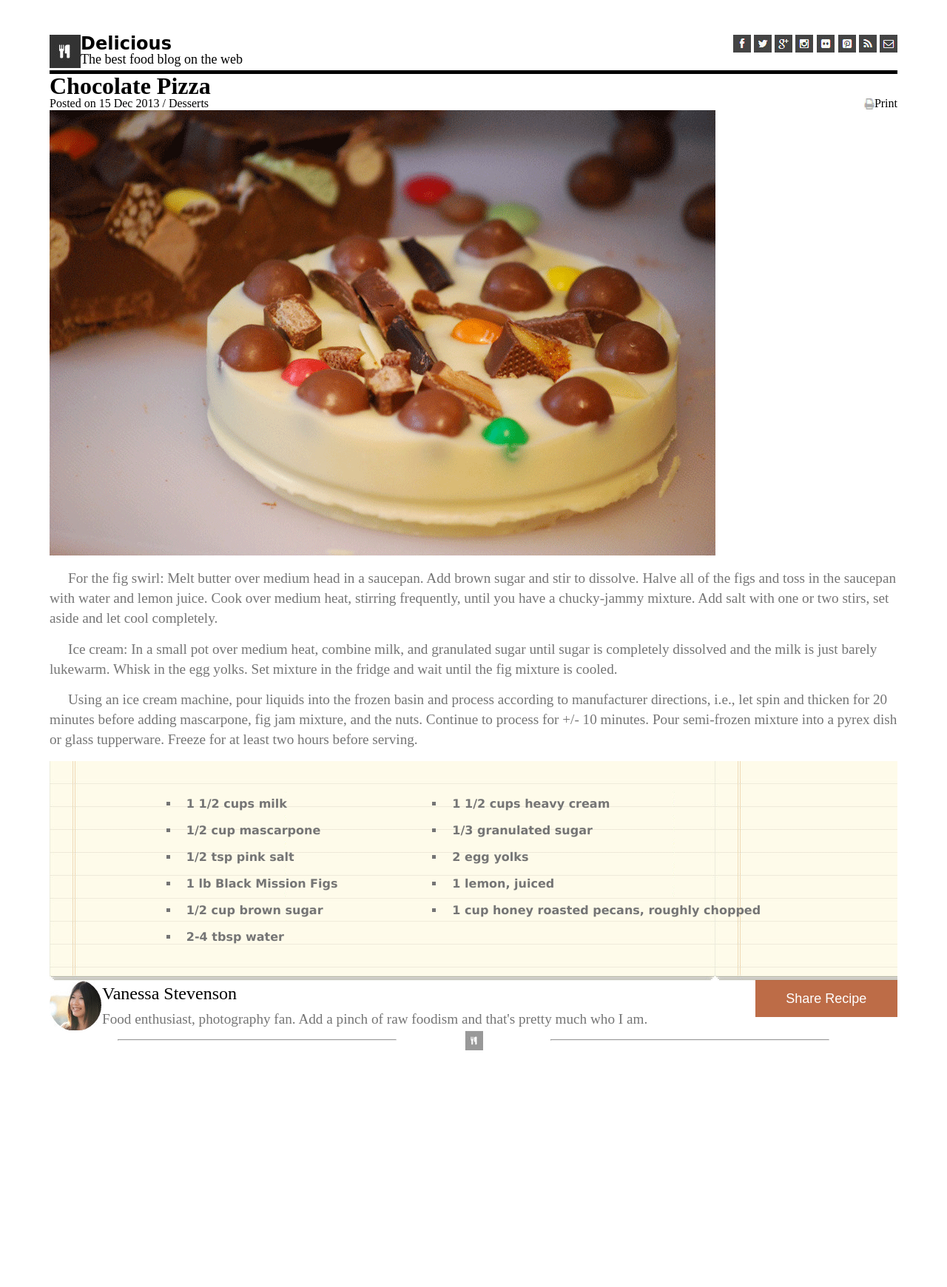
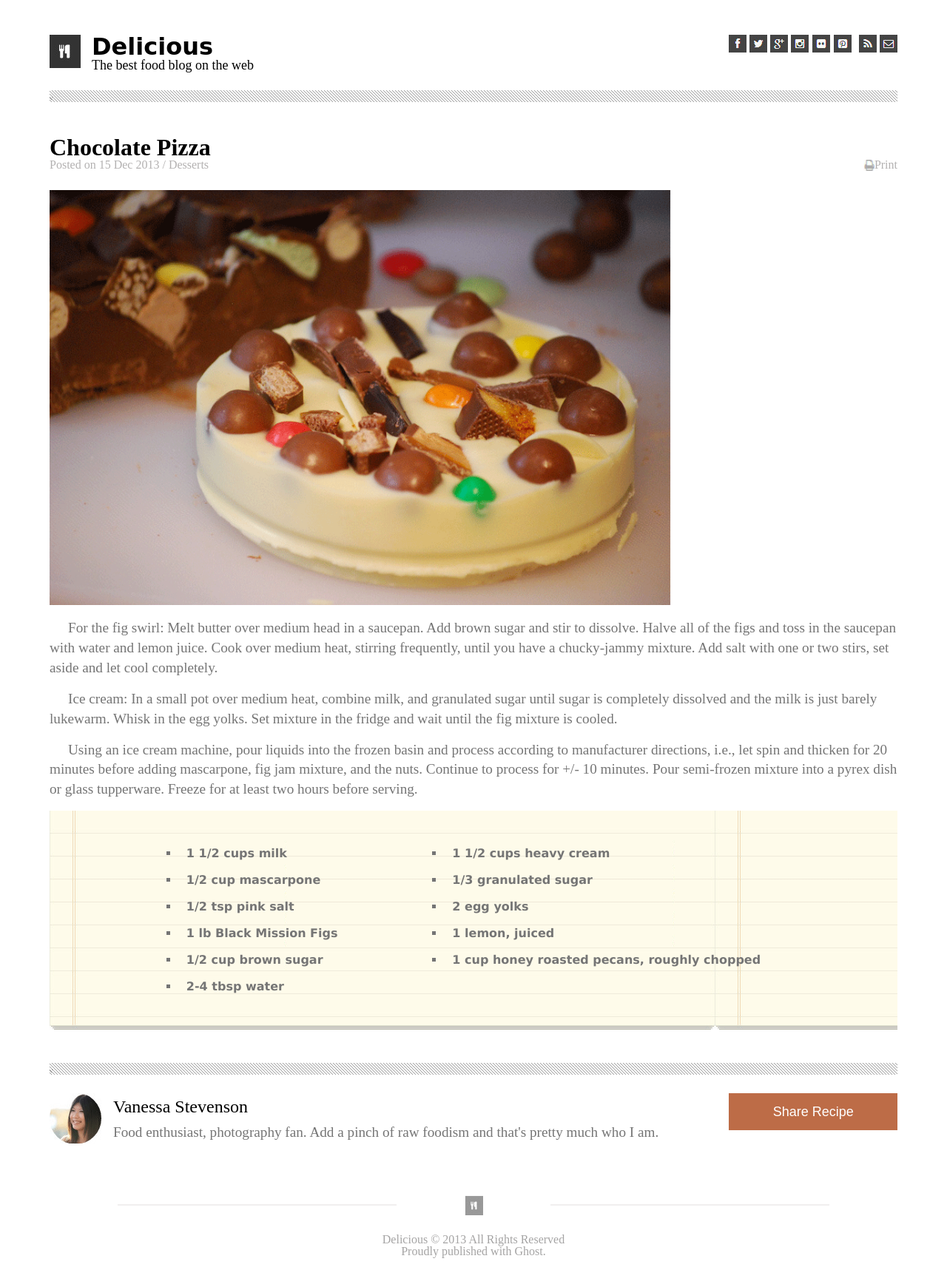
Before and after one commit to GinaHobbs/chocolate-pizza, a plain HTML site: page index.html in a window 1280 px wide. Shown: the part 20-1760 px from the top of the page at 74% size. Before the commit the page ends 1507 px from the top, so only its background shows below. Drawn offline with Linux system fonts and the light colour scheme.

Commit message:
finished CSS- need to find webfonts

```diff
--- a/css/style.css
+++ b/css/style.css
@@ -8,7 +8,7 @@ body {
 }
 
 #blog-title {
-  font-size: x-large;
+  font-size: xx-large;
   font-family: cursive;
 }
 
@@ -16,15 +16,44 @@ body {
   font-size: large;
 }
 
+.title-bar {
+  margin-bottom: 25px;
+}
+
+#title-tagline {
+  color:rgb(179, 177, 177);
+}
+
+#logo-img {
+  margin-right: 15px;
+}
+
+.social-links {
+  display: flex;
+  justify-content: space-between;
+}
+
+#rss-mail {
+  margin-left: 10px;
+}
+
 header {
   display: flex;
   justify-content: space-between;
-  border-bottom: 5px black solid;
 }
 
-.border {
+.border-top {
   background-image: url(../img/hr-img.png);
   background-repeat: repeat;
+  margin-top: 25px;
+  margin-bottom: 45px;
+}
+
+.border-bottom {
+  background-image: url(../img/hr-img.png);
+  background-repeat: repeat;
+  margin-top: 45px;
+  margin-bottom: 25px;
 }
 
 h1 {
@@ -80,6 +109,10 @@ footer {
   justify-content: space-evenly;
 }
 
+footer img {
+  margin-right: 15px;
+}
+
 .author-bio {
   display:flex;
   flex-wrap: wrap;
@@ -99,7 +132,7 @@ button {
   background-color: rgb(189, 108, 71);
   color: white;
   border: 0px;
-  width: 200px;
+  width: 250px;
   height: 50px;
   font-size: large;
   font-family:Arial, Helvetica, sans-serif;
@@ -108,10 +141,26 @@ button {
 .bottom {
   display: flex;
   justify-content: space-evenly;
-  flex-wrap: wrap;
   align-items: center;
+  margin-top: 70px;
 }
 
 hr {
   width: 375px;
+  /* background-color: rgb(207, 206, 206); */
+  /* background-blend-mode: lighten; */
+  border:rgb(241, 239, 239) solid 1px;
+  /* border: none; */
 }
+.post-script {
+  display: flex;
+  flex-wrap: wrap;
+  flex-direction: column;
+  justify-content: center;
+  align-items: center;
+  margin-top: 25px;
+}
+
+#post-script-text {
+  color:rgb(165, 164, 164);
+}
--- a/index.html
+++ b/index.html
@@ -8,7 +8,7 @@
   <body>
     <header>
       <div class="logo">
-        <div>
+        <div id="logo-img">
           <img src="img/logo.png">
         </div>
         <div>
@@ -17,18 +17,24 @@
         </div>
       </div>
       <div class="social-links">
+        <div id="social">
           <img src="img/fb-icon.png">
           <img src="img/twit-icon.png">
           <img src="img/gp-icon.png">
           <img src="img/insta-icon.png">
           <img src="img/flic-icon.png">
           <img src="img/pint-icon.png">
+        </div>
+        <div id="rss-mail">
           <img src="img/rss-icon.png">
           <img src="img/mail-icon.png">
         </div>
+      </div>
     </header>
+    <div class="border-top">
+      <img src="img/hr-img.png">
+    </div>
     <main>
-      <div class="border"></div>
       <div class="title-bar">
         <div class="food-title">
           <h1>Chocolate Pizza</h1>
@@ -40,7 +46,7 @@
         </div>
       </div>
       <div class="blog-post">
-        <img src="img/choco-pizza.png">
+        <img src="img/choco-pizza.png" width=840px>
         <p>For the fig swirl: Melt butter over medium head in a saucepan. Add brown sugar and stir to dissolve. Halve all of the figs and toss in the saucepan with water and lemon juice. Cook over medium heat, stirring frequently, until you have a chucky-jammy mixture. Add salt with one or two stirs, set aside and let cool completely.</p>
         <p>Ice cream: In a small pot over medium heat, combine milk, and granulated sugar until sugar is completely dissolved and the milk is just barely lukewarm. Whisk in the egg yolks. Set mixture in the fridge and wait until the fig mixture is cooled.</p>
         <p>Using an ice cream machine, pour liquids into the frozen basin and process according to manufacturer directions, i.e., let spin and thicken for 20 minutes before adding mascarpone, fig jam mixture, and the nuts. Continue to process for +/- 10 minutes. Pour semi-frozen mixture into a pyrex dish or glass tupperware. Freeze for at least two hours before serving.</p>
@@ -63,6 +69,9 @@
         </ul>
       </div>
     </main>
+    <div class="border-bottom">
+      <img src="img/hr-img.png">
+    </div>
     <footer>
       <img src="img/van-pic.png">
       <div class="author-bio">
@@ -70,14 +79,15 @@
         <p id="author-about">Food enthusiast, photography fan. Add a pinch of raw foodism and that's pretty much who I am.</p>
       </div>
       <button>Share Recipe</button>
-
     </footer>
     <div class="bottom">
-      <!-- <div id="border"></div> -->
       <hr>
       <img src="img/small-logo.png" width=25px height25px>
       <hr>
-      <!-- <div id="border"></div> -->
+    </div>
+    <div class="post-script">
+      <p id="post-script-text">Delicious &#169 2013 All Rights Reserved</p>
+      <p id="post-script-text">Proudly published with Ghost.</p>
     </div>
   </body>
 </html>
```
Lines whose indentation alone changed are shown as unchanged.
